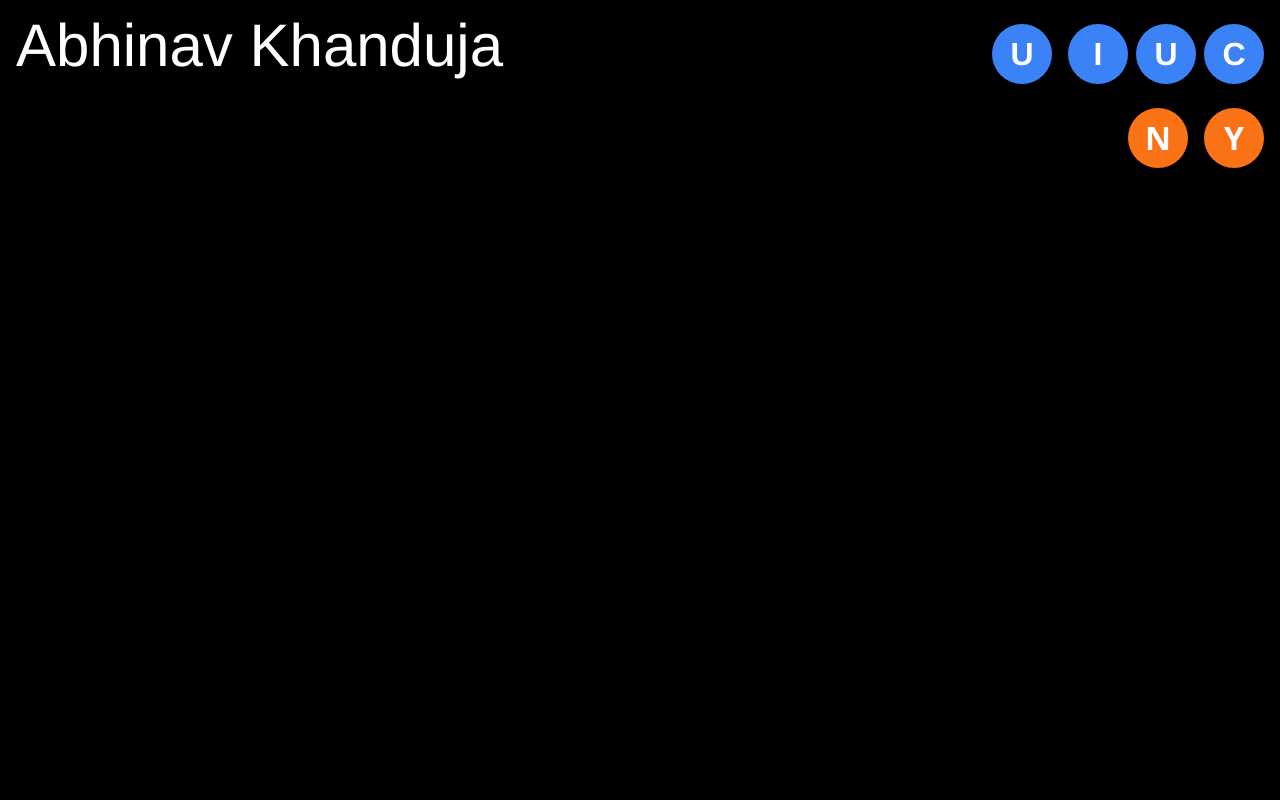
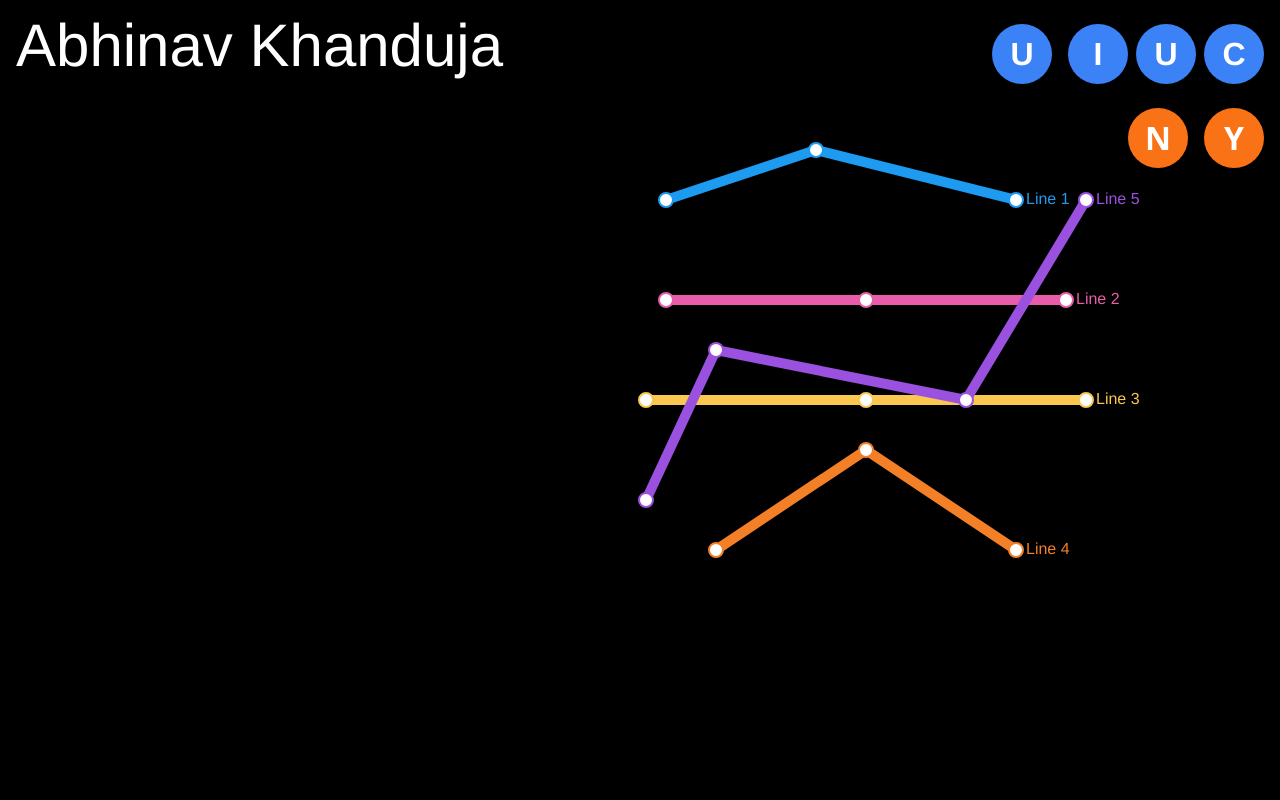
Before and after one commit to AbhiK57/website, a React (Create React App) app: page / in a window 1280 px wide. Shown: the top 800 px of the page. Built offline with nearby package versions, Linux system fonts and the light colour scheme; grey boxes are pictures that could not be loaded.

Commit message:
might need to create a graphic for subway lines instead of rendering

```diff
--- a/src/App.js
+++ b/src/App.js
@@ -2,6 +2,7 @@ import React from "react";
 import BlueBox from "./components/BlueBox.jsx";
 import ProjectsSection from "./components/ProjectsSection.jsx";
 import TypingAnimation from "./components/TypingAnimation.jsx";
+import SubwayLines from "./components/SubwayLines.jsx";
 
 const App = () => {
   return (
@@ -11,6 +12,7 @@ const App = () => {
 
       </BlueBox>
       <ProjectsSection />
+      <SubwayLines />
     </>
   );
 };
--- a/src/components/BlueBox.jsx
+++ b/src/components/BlueBox.jsx
@@ -1,6 +1,7 @@
 import React from "react";
 import { motion } from "framer-motion";
 import subwayCar from "../assets/imgs/subwaycar1.png";
+import SubwayLines from "./SubwayLines";
 import "../index.css";
 
 const BlueBox = ({ children }) => {
@@ -42,7 +43,11 @@ const BlueBox = ({ children }) => {
           ease: [.5, .625, 0.75, 1],
         }}
       />
+       <div className="absolute right-0 top-0 bottom-0 flex items-center pr-4 overflow-visible scale-75">
+        <SubwayLines />
+      </div>
     </div>
+
   );
 };
 
--- /dev/null
+++ b/src/components/SubwayLines.jsx
@@ -0,0 +1,140 @@
+import React from "react";
+
+const SubwayLines = () => {
+  return (
+    <svg
+      viewBox="0 0 600 600"
+      width="100%"
+      height="100%"
+      style={{ overflow: "visible" }}
+    >
+      {/* -- Line 1: Sky Blue (angled) -- */}
+      <path
+        d="M100,100 L250,50 L450,100"
+        stroke="#1D9BF0"
+        strokeWidth="10"
+        fill="none"
+        strokeLinecap="square"
+        strokeLinejoin="miter"
+      />
+      {/* Stations */}
+      <circle cx="100" cy="100" r="7" fill="#FFF" stroke="#1D9BF0" strokeWidth="2" />
+      <circle cx="250" cy="50"  r="7" fill="#FFF" stroke="#1D9BF0" strokeWidth="2" />
+      <circle cx="450" cy="100" r="7" fill="#FFF" stroke="#1D9BF0" strokeWidth="2" />
+      {/* Label */}
+      <text
+        x="460"
+        y="100"
+        fill="#1D9BF0"
+        fontSize="16"
+        alignmentBaseline="middle"
+        fontFamily="Helvetica, Arial, sans-serif"
+      >
+        Line 1
+      </text>
+
+      {/* -- Line 2: Pink (straight horizontal segments) -- */}
+      <path
+        d="M100,200 L300,200 L500,200"
+        stroke="#E85CAA"
+        strokeWidth="10"
+        fill="none"
+        strokeLinecap="square"
+        strokeLinejoin="miter"
+      />
+      {/* Stations */}
+      <circle cx="100" cy="200" r="7" fill="#FFF" stroke="#E85CAA" strokeWidth="2" />
+      <circle cx="300" cy="200" r="7" fill="#FFF" stroke="#E85CAA" strokeWidth="2" />
+      <circle cx="500" cy="200" r="7" fill="#FFF" stroke="#E85CAA" strokeWidth="2" />
+      {/* Label */}
+      <text
+        x="510"
+        y="200"
+        fill="#E85CAA"
+        fontSize="16"
+        alignmentBaseline="middle"
+        fontFamily="Helvetica, Arial, sans-serif"
+      >
+        Line 2
+      </text>
+
+      {/* -- Line 3: Yellow (simple horizontal line) -- */}
+      <path
+        d="M80,300 L520,300"
+        stroke="#FAC751"
+        strokeWidth="10"
+        fill="none"
+        strokeLinecap="butt"
+        strokeLinejoin="miter"
+      />
+      {/* Stations */}
+      <circle cx="80" cy="300"  r="7" fill="#FFF" stroke="#FAC751" strokeWidth="2" />
+      <circle cx="300" cy="300" r="7" fill="#FFF" stroke="#FAC751" strokeWidth="2" />
+      <circle cx="520" cy="300" r="7" fill="#FFF" stroke="#FAC751" strokeWidth="2" />
+      {/* Label */}
+      <text
+        x="530"
+        y="300"
+        fill="#FAC751"
+        fontSize="16"
+        alignmentBaseline="middle"
+        fontFamily="Helvetica, Arial, sans-serif"
+      >
+        Line 3
+      </text>
+
+      {/* -- Line 4: Orange (angled) -- */}
+      <path
+        d="M150,450 L300,350 L450,450"
+        stroke="#F37F26"
+        strokeWidth="10"
+        fill="none"
+        strokeLinecap="square"
+        strokeLinejoin="miter"
+      />
+      {/* Stations */}
+      <circle cx="150" cy="450" r="7" fill="#FFF" stroke="#F37F26" strokeWidth="2" />
+      <circle cx="300" cy="350" r="7" fill="#FFF" stroke="#F37F26" strokeWidth="2" />
+      <circle cx="450" cy="450" r="7" fill="#FFF" stroke="#F37F26" strokeWidth="2" />
+      {/* Label */}
+      <text
+        x="460"
+        y="450"
+        fill="#F37F26"
+        fontSize="16"
+        alignmentBaseline="middle"
+        fontFamily="Helvetica, Arial, sans-serif"
+      >
+        Line 4
+      </text>
+
+      {/* -- Line 5: Purple (angled) -- */}
+      <path
+        d="M80,400 L150,250 L400,300 L520,100"
+        stroke="#9B51E0"
+        strokeWidth="10"
+        fill="none"
+        strokeLinecap="square"
+        strokeLinejoin="miter"
+      />
+      {/* Stations */}
+      <circle cx="80"  cy="400" r="7" fill="#FFF" stroke="#9B51E0" strokeWidth="2" />
+      <circle cx="150" cy="250" r="7" fill="#FFF" stroke="#9B51E0" strokeWidth="2" />
+      <circle cx="400" cy="300" r="7" fill="#FFF" stroke="#9B51E0" strokeWidth="2" />
+      <circle cx="520" cy="100" r="7" fill="#FFF" stroke="#9B51E0" strokeWidth="2" />
+      {/* Label */}
+      <text
+        x="530"
+        y="100"
+        fill="#9B51E0"
+        fontSize="16"
+        alignmentBaseline="middle"
+        fontFamily="Helvetica, Arial, sans-serif"
+      >
+        Line 5
+      </text>
+    </svg>
+  );
+};
+
+export default SubwayLines;
```
